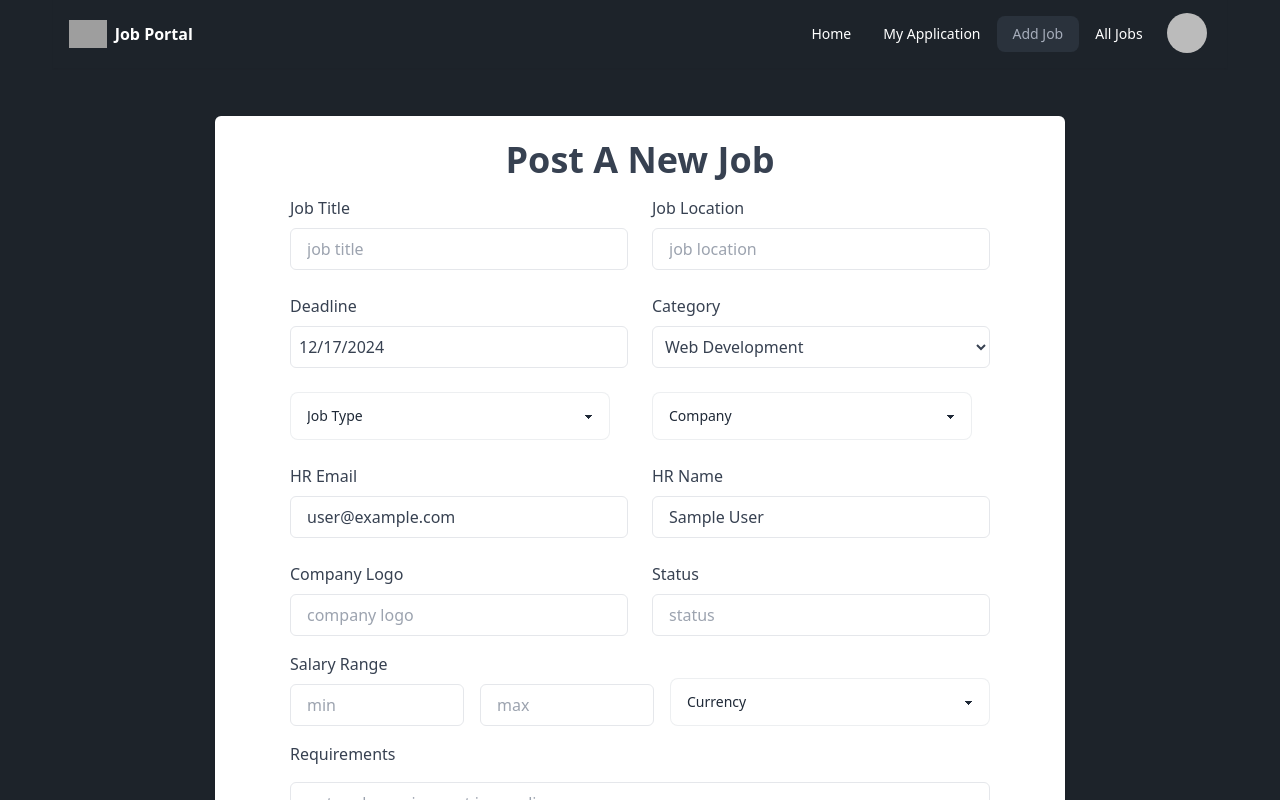
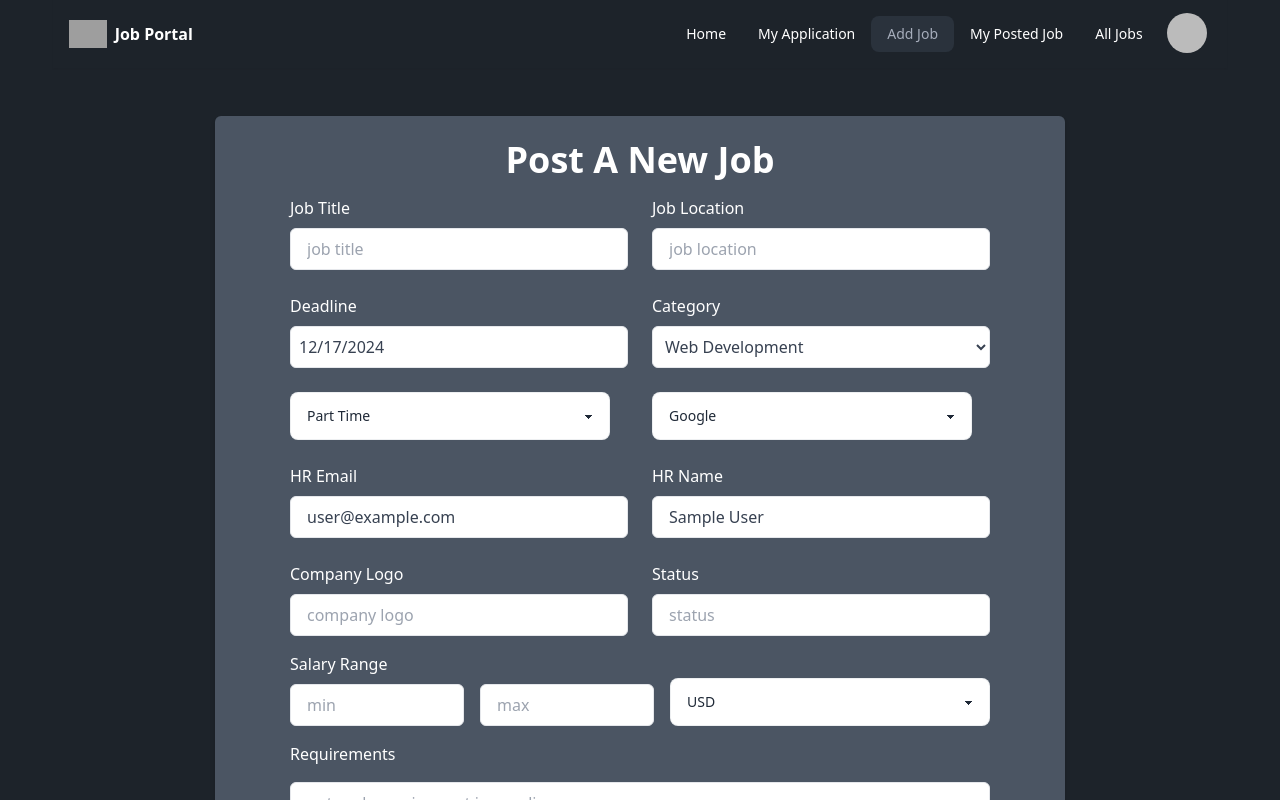
Before and after one commit to sajjadhossain0756/job-portal-client-side, a React (Vite) app: page /add-job in a window 1280 px wide. Shown: the top 800 px of the page. Built offline with nearby package versions, Linux system fonts and the light colour scheme; no server answers; sample sign-in values are in the browser's storage; grey boxes are pictures that could not be loaded.

Commit message:
applicant data in one job display done

```diff
--- a/src/components/Navbar.jsx
+++ b/src/components/Navbar.jsx
@@ -22,6 +22,9 @@ const Navbar = () => {
           </li>
           <li>
             <NavLink to='/add-job'>Add Job</NavLink>
+          </li>
+          <li>
+            <NavLink to='/my-posted-jobs'>My Posted Job</NavLink>
           </li>
           <li>
             <NavLink to='/jobs'>All Jobs</NavLink>
--- a/src/pages/AddJob.jsx
+++ b/src/pages/AddJob.jsx
@@ -44,8 +44,8 @@ const AddJob = () => {
 
   return (
     <div className='flex justify-center items-center  min-h-[calc(100vh-306px)] my-12'>
-      <section className=' p-2 md:p-6 mx-auto w-[850px] bg-white rounded-md shadow-md '>
-        <h2 className='text-4xl text-center font-semibold text-gray-700 capitalize '>
+      <section className=' p-2 md:p-6 mx-auto w-[850px] bg-gray-600 text-white rounded-md shadow-md '>
+        <h2 className='text-4xl text-center font-bold text-white  capitalize '>
           Post a New Job
         </h2>
 
@@ -53,7 +53,7 @@ const AddJob = () => {
           <div className='grid grid-cols-1 gap-6 mt-4 sm:grid-cols-2'>
             {/* job title */}
             <div>
-              <label className='text-gray-700 ' htmlFor='job_title'>
+              <label className='text-white ' htmlFor='job_title'>
                 Job Title
               </label>
               <input
@@ -66,7 +66,7 @@ const AddJob = () => {
             </div>
             {/* job location */}
             <div>
-              <label className='text-gray-700 ' htmlFor='emailAddress'>
+              <label className='text-white ' htmlFor='emailAddress'>
                 Job Location
               </label>
               <input
@@ -79,7 +79,7 @@ const AddJob = () => {
             </div>
             {/* deadline */}
             <div className='flex flex-col gap-2 '>
-              <label className='text-gray-700'>Deadline</label>
+              <label className='text-white'>Deadline</label>
 
               {/* Date Picker Input Field */}
               <DatePicker
@@ -91,7 +91,7 @@ const AddJob = () => {
             </div>
             {/* category */}
             <div className='flex flex-col gap-2 '>
-              <label className='text-gray-700 ' htmlFor='category'>
+              <label className='text-white ' htmlFor='category'>
                 Category
               </label>
               <select
@@ -105,22 +105,22 @@ const AddJob = () => {
               </select>
             </div>
             {/* job type */}
-            <select name='jobType' className="select bg-white text-gray-800 select-bordered w-full max-w-xs">
-              <option disabled selected>Job Type</option>
+            <select defaultValue='job type' name='jobType' className="select bg-white text-gray-800 select-bordered w-full max-w-xs">
+              <option disabled >Job Type</option>
               <option value='Part Time'>Part Time</option>
               <option value='Full Time'>Full Time</option>
               <option value='Contract'>Contract</option>
             </select>
             {/* company name */}
-            <select name='company' className="select bg-white text-gray-800 select-bordered w-full max-w-xs">
-              <option disabled selected>Company</option>
+            <select defaultValue='company Name' name='company' className="select bg-white text-gray-800 select-bordered w-full max-w-xs">
+              <option disabled >Company</option>
               <option>Google</option>
               <option>Amazon</option>
               <option>Facebook</option>
             </select>
             {/* hr email */}
             <div>
-              <label className='text-gray-700 ' htmlFor='emailAddress'>
+              <label className='text-white ' htmlFor='emailAddress'>
                 HR Email
               </label>
               <input
@@ -133,7 +133,7 @@ const AddJob = () => {
             </div>
             {/* hr name */}
             <div>
-              <label className='text-gray-700 ' htmlFor='emailAddress'>
+              <label className='text-white ' htmlFor='emailAddress'>
                 HR Name
               </label>
               <input
@@ -146,7 +146,7 @@ const AddJob = () => {
             </div>
             {/* company logo */}
             <div>
-              <label className='text-gray-700 ' htmlFor='emailAddress'>
+              <label className='text-white ' htmlFor='emailAddress'>
                 Company Logo
               </label>
               <input
@@ -159,7 +159,7 @@ const AddJob = () => {
             </div>
             {/* status */}
             <div>
-              <label className='text-gray-700 ' htmlFor='emailAddress'>
+              <label className='text-white ' htmlFor='emailAddress'>
                 Status
               </label>
               <input
@@ -175,7 +175,7 @@ const AddJob = () => {
           {/* salary range */}
           <div className='flex pt-4 items-end gap-4'>
             <div>
-              <label className='text-gray-700 ' htmlFor='min_price'>
+              <label className='text-white ' htmlFor='min_price'>
                 Salary Range
               </label>
               <input
@@ -197,8 +197,8 @@ const AddJob = () => {
               />
             </div>
             {/* currency */}
-            <select name='currency' className="select bg-white text-gray-800 select-bordered w-full max-w-xs">
-              <option disabled selected>Currency</option>
+            <select defaultValue='currency' name='currency' className="select bg-white text-gray-800 select-bordered w-full max-w-xs">
+              <option disabled>Currency</option>
               <option value='USD'>USD</option>
               <option value='Euro'>Euro</option>
               <option value='BDT'>BDT</option>
@@ -206,7 +206,7 @@ const AddJob = () => {
           </div>
           {/* requirements */}
           <div className='flex flex-col gap-2 mt-4'>
-            <label className='text-gray-700 ' htmlFor='description'>
+            <label className='text-white ' htmlFor='description'>
               Requirements
             </label>
             <textarea
@@ -218,7 +218,7 @@ const AddJob = () => {
           </div>
           {/* responsibilities */}
           <div className='flex flex-col gap-2 mt-4'>
-            <label className='text-gray-700 ' htmlFor='description'>
+            <label className='text-white ' htmlFor='description'>
               Responsibilities
             </label>
             <textarea
@@ -230,7 +230,7 @@ const AddJob = () => {
           </div>
           {/* description */}
           <div className='flex flex-col gap-2 mt-4'>
-            <label className='text-gray-700 ' htmlFor='description'>
+            <label className='text-white ' htmlFor='description'>
               Description
             </label>
             <textarea
--- a/src/pages/MyPostedJobs.jsx
+++ b/src/pages/MyPostedJobs.jsx
@@ -1,13 +1,28 @@
 import { Link } from 'react-router-dom'
+import useAuth from '../hooks/AuthContext'
+import { useEffect, useState } from 'react'
+import { div } from 'motion/react-client'
 
 const MyPostedJobs = () => {
+  const {user} = useAuth()
+  const [postedJobs,setPostedJobs] = useState([])
+  console.log(postedJobs)
+  useEffect(()=>{
+     fetch(`http://localhost:4000/jobs?email=${user?.email}`)
+     .then(res => res.json())
+     .then(data => {
+       setPostedJobs(data)
+     })
+  },[user?.email])
+
+
   return (
-    <section className='container px-4 mx-auto pt-12'>
+    <section className='  px-4 mx-14 pt-12'>
       <div className='flex items-center gap-x-3'>
-        <h2 className='text-lg font-medium text-gray-800 '>My Posted Jobs</h2>
+        <h2 className='text-lg font-medium text-white '>My Posted Jobs</h2>
 
         <span className='px-3 py-1 text-xs text-blue-600 bg-blue-100 rounded-full '>
-          4 Job
+          {postedJobs.length} Job
         </span>
       </div>
 
@@ -42,12 +57,26 @@ const MyPostedJobs = () => {
                         <span>Price Range</span>
                       </button>
                     </th>
+                    <th
+                      scope='col'
+                      className='px-4 py-3.5 text-sm font-normal text-left rtl:text-right text-gray-500'
+                    >
+                      <button className='flex items-center gap-x-2'>
+                        <span>Application Count</span>
+                      </button>
+                    </th>
 
                     <th
                       scope='col'
                       className='px-4 py-3.5 text-sm font-normal text-left rtl:text-right text-gray-500'
                     >
                       Category
+                    </th>
+                    <th
+                      scope='col'
+                      className='px-4 py-3.5 text-sm font-normal text-left rtl:text-right text-gray-500'
+                    >
+                      View Applicant
                     </th>
                     <th
                       scope='col'
@@ -62,17 +91,21 @@ const MyPostedJobs = () => {
                   </tr>
                 </thead>
                 <tbody className='bg-white divide-y divide-gray-200 '>
-                  <tr>
+                  {postedJobs && postedJobs.map((jobs) =>{
+                       return <tr key={jobs._id}>
                         <td className='px-4 py-4 text-sm text-gray-500  whitespace-nowrap'>
-                      E-commerce Website Development
+                          {jobs?.title}
                         </td>
 
                         <td className='px-4 py-4 text-sm text-gray-500  whitespace-nowrap'>
-                      28/05/2024
+                          {jobs?.applicationDeadline}
                         </td>
 
                         <td className='px-4 py-4 text-sm text-gray-500  whitespace-nowrap'>
-                      $500-$600
+                           $500-$900
+                        </td>
+                        <td className='px-4 py-4 text-sm text-gray-500  whitespace-nowrap'>
+                           {jobs.applicationCount}
                         </td>
                         <td className='px-4 py-4 text-sm whitespace-nowrap'>
                           <div className='flex items-center gap-x-2'>
@@ -82,6 +115,9 @@ const MyPostedJobs = () => {
                               Web Development
                             </p>
                           </div>
+                        </td>
+                        <td className='px-4 py-4 text-sm text-gray-500  whitespace-nowrap'>
+                           <Link to={`/view-application/${jobs?._id}`}><button>View Applicant</button></Link>
                         </td>
                         <td className='px-4 py-4 text-sm text-gray-500  whitespace-nowrap'>
                           Dramatically redefine bleeding-edge...
@@ -127,6 +163,8 @@ const MyPostedJobs = () => {
                           </div>
                         </td>
                       </tr>
+                  })}
+
                 </tbody>
               </table>
             </div>
--- /dev/null
+++ b/src/pages/ViewApplication.jsx
@@ -0,0 +1,37 @@
+import React from 'react'
+import { useLoaderData } from 'react-router-dom'
+
+const ViewApplication = () => {
+    const loaderData = useLoaderData()
+    return (
+        <div className='mx-16'>
+            <p>Total Application {loaderData.length}</p>
+            <div className="overflow-x-auto">
+                <table className="table">
+                    {/* head */}
+                    <thead>
+                        <tr>
+                            <th></th>
+                            <th>Github Link</th>
+                            <th>Linkedin Link</th>
+                            <th>Applicant Email</th>
+                        </tr>
+                    </thead>
+                    <tbody>
+                        {loaderData && loaderData.map((application, indx) => {
+                            return <tr key={indx} className="hover">
+                                <th>{indx + 1}</th>
+                                <td>{application.github}</td>
+                                <td>{application.linkedin}</td>
+                                <td>{application.applicant_email}</td>
+                            </tr>
+                        })}
+
+                    </tbody>
+                </table>
+            </div>
+        </div>
+    )
+}
+
+export default ViewApplication
--- a/src/routes/Routes.jsx
+++ b/src/routes/Routes.jsx
@@ -14,6 +14,7 @@ import BidRequests from '../pages/BidRequests'
 import AllJobs from '../pages/AllJobs'
 import JobApplay from '../components/JobApplay'
 import MyApplication from '../pages/MyApplication'
+import ViewApplication from '../pages/ViewApplication'
 const router = createBrowserRouter([
   {
     path: '/',
@@ -77,6 +78,7 @@ const router = createBrowserRouter([
           </PrivateRoute>
         ),
       },
+
       {
         path: '/my-bids',
         element: (
@@ -94,6 +96,15 @@ const router = createBrowserRouter([
         ),
       },
       {
+        path: '/view-application/:job_id',
+        element: (
+          <PrivateRoute>
+            <ViewApplication />
+          </PrivateRoute>
+        ),
+        loader: ({params}) => fetch(`http://localhost:4000/job_application/jobs/${params.job_id}`)
+      },
+      {
         path: '/bid-requests',
         element: (
           <PrivateRoute>
```
Lines whose indentation alone changed are shown as unchanged.
